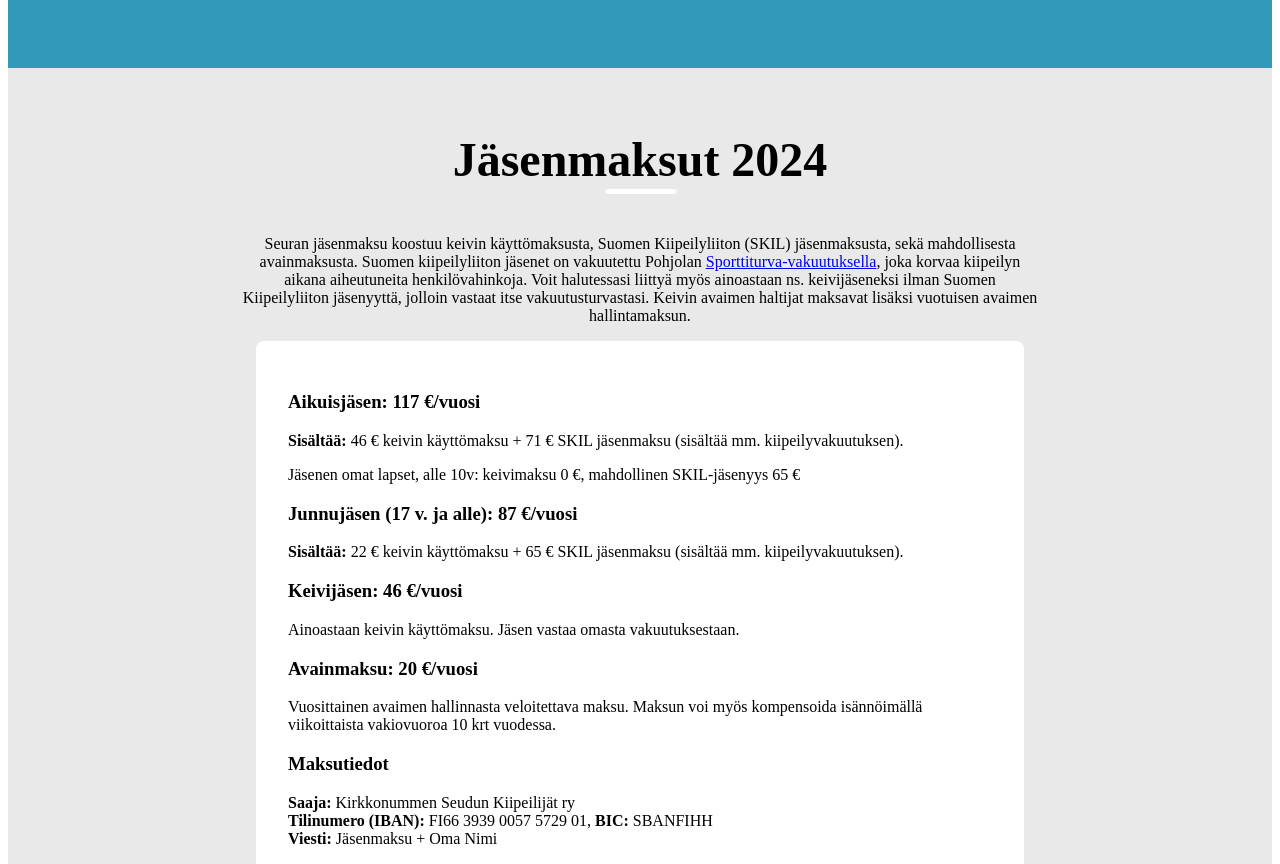
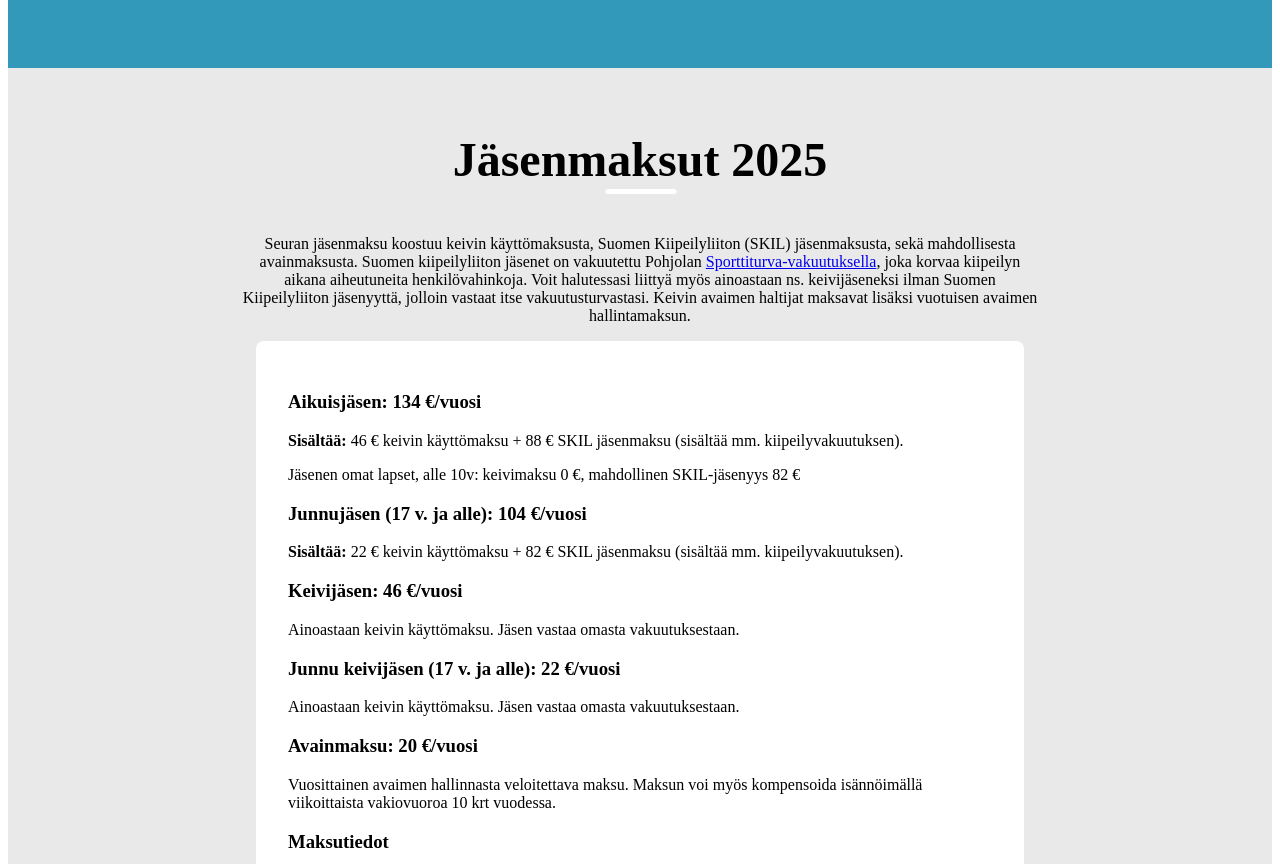
Before and after one commit to mikkosalo/kisky-gatsby, a Gatsby site: page /seura in a window 1280 px wide. Shown: the part 420-1284 px from the top of the page. Built offline with nearby package versions, Linux system fonts and the light colour scheme; Gatsby itself is replaced by a stand-in of ours.

Commit message:
Päivitetty jäsenmaksut vuodelle 2025

```diff
--- a/src/pages/seura.js
+++ b/src/pages/seura.js
@@ -51,17 +51,19 @@ const Keivi = () => {
       </Section>
 
       <Section background="light" id="jasenmaksut">
-        <h2>Jäsenmaksut 2024</h2>
+        <h2>Jäsenmaksut 2025</h2>
         <Content>
           <p>Seuran jäsenmaksu koostuu keivin käyttömaksusta, Suomen Kiipeilyliiton (SKIL) jäsenmaksusta, sekä mahdollisesta avainmaksusta. Suomen kiipeilyliiton jäsenet on vakuutettu Pohjolan <a href="http://climbing.fi/content/kiipeilyvakuutus">Sporttiturva-vakuutuksella</a>, joka korvaa kiipeilyn aikana aiheutuneita henkilövahinkoja. Voit halutessasi liittyä myös ainoastaan ns. keivijäseneksi ilman Suomen Kiipeilyliiton jäsenyyttä, jolloin vastaat itse vakuutusturvastasi. Keivin avaimen haltijat maksavat lisäksi vuotuisen avaimen hallintamaksun.</p>
         </Content>
         <Box>
-          <h3>Aikuisjäsen: 117 €/vuosi</h3>
-          <p><b>Sisältää:</b> 46 € keivin käyttömaksu + 71 € SKIL jäsenmaksu (sisältää mm. kiipeilyvakuutuksen).</p>
-          <p>Jäsenen omat lapset, alle 10v: keivimaksu 0 €, mahdollinen SKIL-jäsenyys 65 € </p>
-          <h3>Junnujäsen (17 v. ja alle): 87 €/vuosi</h3>
-          <p><b>Sisältää:</b> 22 € keivin käyttömaksu + 65 € SKIL jäsenmaksu  (sisältää mm. kiipeilyvakuutuksen).</p>
+          <h3>Aikuisjäsen: 134 €/vuosi</h3>
+          <p><b>Sisältää:</b> 46 € keivin käyttömaksu + 88 € SKIL jäsenmaksu (sisältää mm. kiipeilyvakuutuksen).</p>
+          <p>Jäsenen omat lapset, alle 10v: keivimaksu 0 €, mahdollinen SKIL-jäsenyys 82 € </p>
+          <h3>Junnujäsen (17 v. ja alle): 104 €/vuosi</h3>
+          <p><b>Sisältää:</b> 22 € keivin käyttömaksu + 82 € SKIL jäsenmaksu  (sisältää mm. kiipeilyvakuutuksen).</p>
           <h3>Keivijäsen: 46 €/vuosi</h3>
+          <p>Ainoastaan keivin käyttömaksu. Jäsen vastaa omasta vakuutuksestaan.</p>
+          <h3>Junnu keivijäsen (17 v. ja alle): 22 €/vuosi</h3>
           <p>Ainoastaan keivin käyttömaksu. Jäsen vastaa omasta vakuutuksestaan.</p>
           <h3>Avainmaksu: 20 €/vuosi</h3>
           <p>Vuosittainen avaimen hallinnasta veloitettava maksu. Maksun voi myös kompensoida isännöimällä viikoittaista vakiovuoroa 10 krt vuodessa.</p>
```
